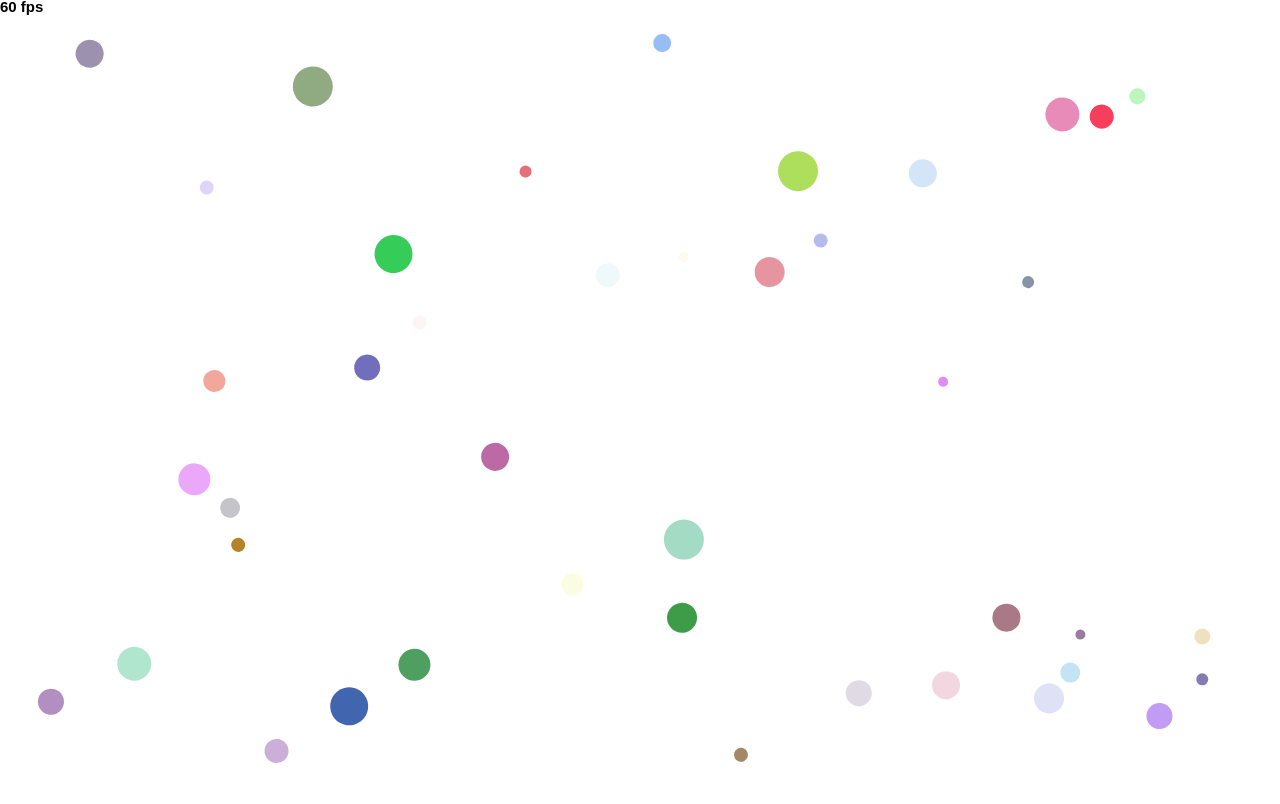
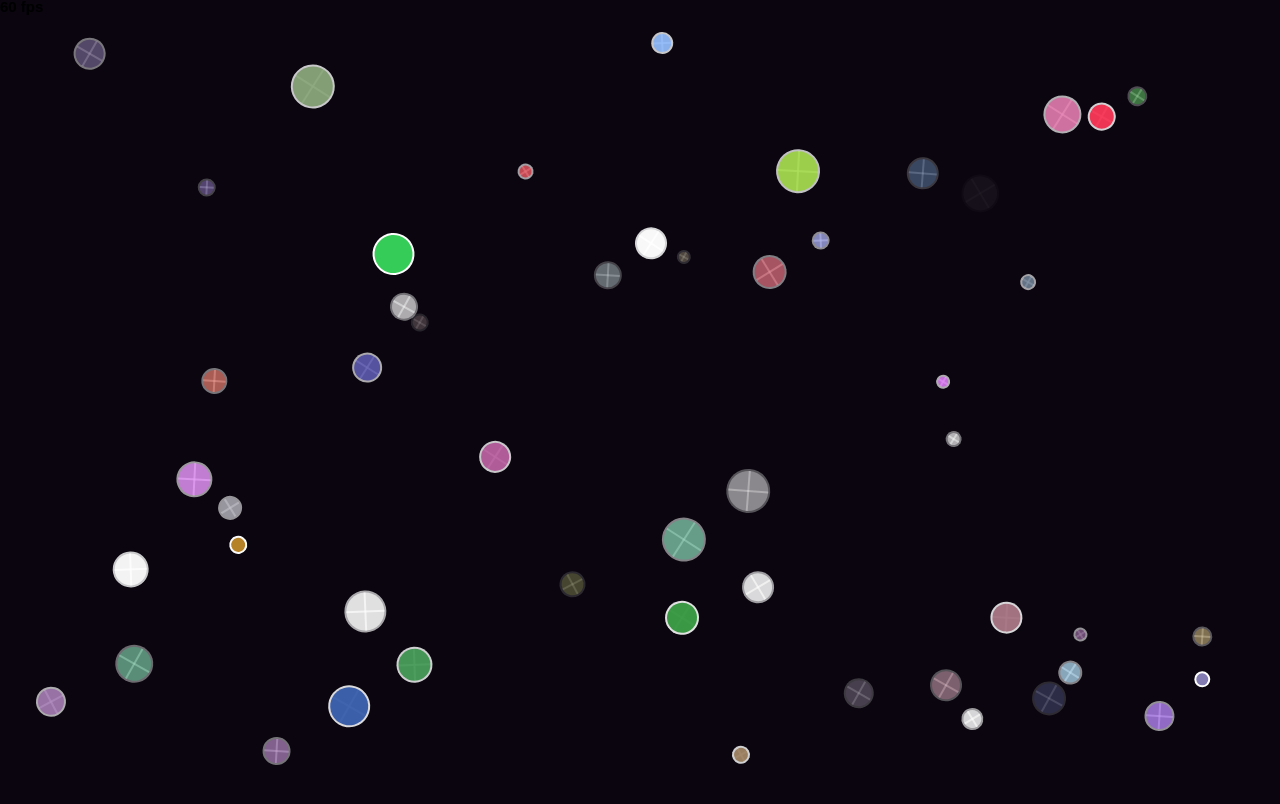
Before and after one commit to WyattMillet/WyattMillet.github.io, a website: page fsd-projects/circularity/index.html in a window 1280 px wide. Drawn offline with Linux system fonts and the light colour scheme.

Commit message:
adding background to circularity

```diff
--- a/fsd-projects/circularity/css/style.css
+++ b/fsd-projects/circularity/css/style.css
@@ -0,0 +1,3 @@
+body {
+    background-color:rgb(10, 5, 14);
+}
--- a/fsd-projects/circularity/index.html
+++ b/fsd-projects/circularity/index.html
@@ -23,9 +23,7 @@
         <script src="js/init.js"></script>
 
         <style type="text/css">
-            body{
-                background-color: "Black";
-            }
+
         </style>
     </head>
     <body>
```
